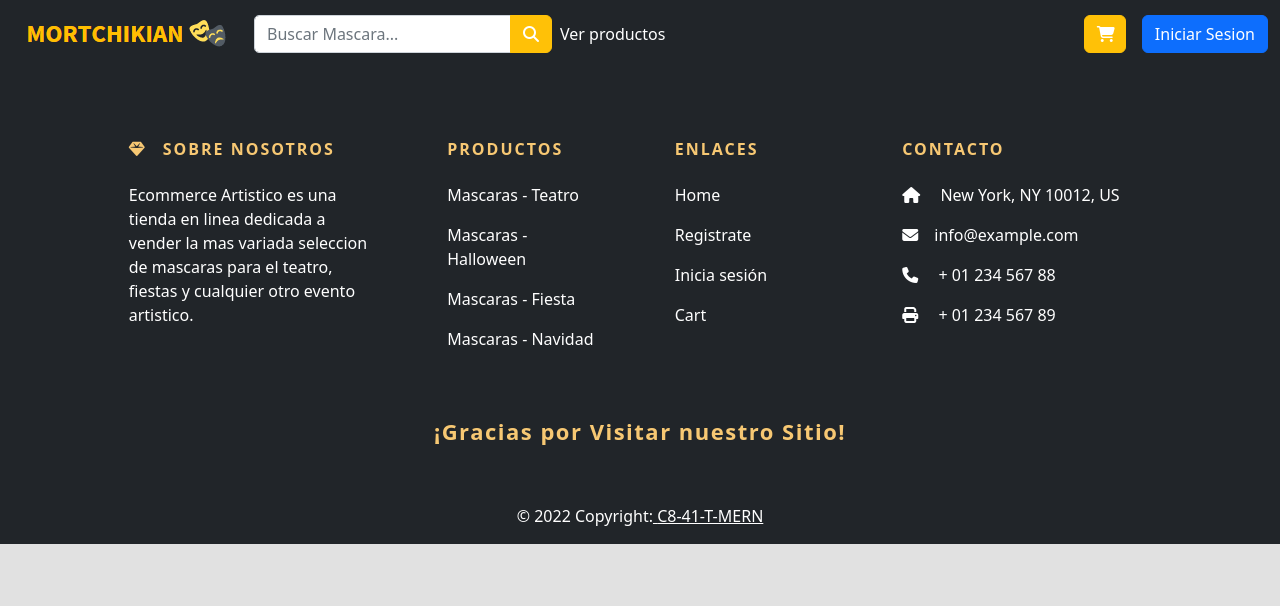
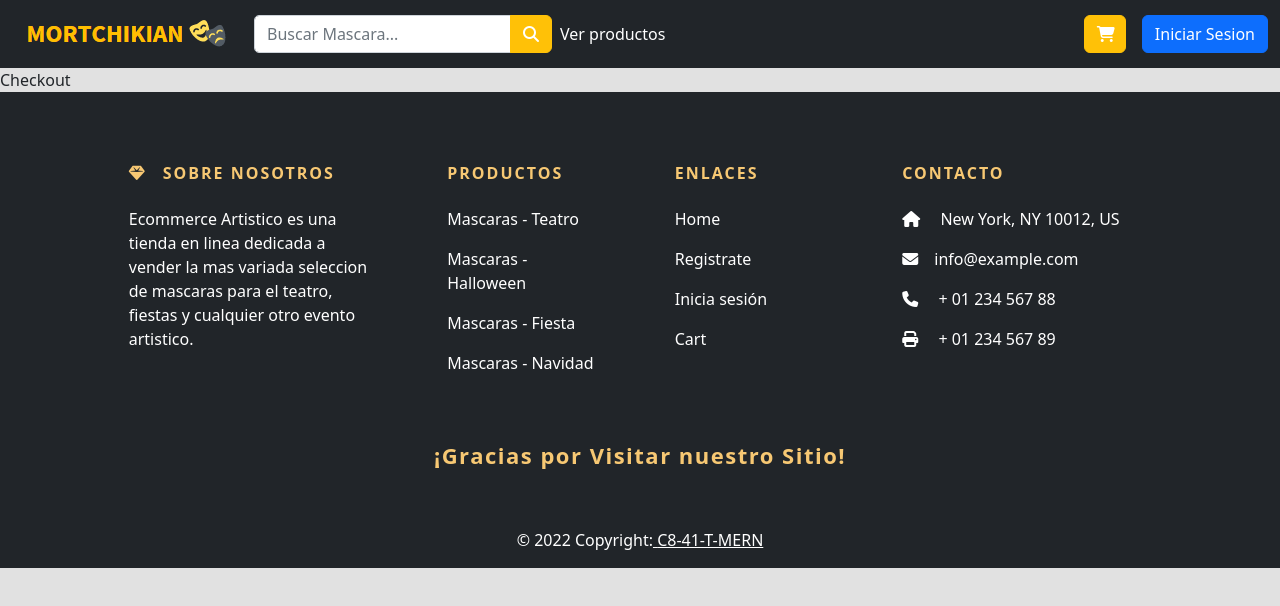
Before and after one commit to No-Country/C8-41-t-mern, a React (Vite) app in the folder client/: page /checkout in a window 1280 px wide. Shown: the top 606 px of the page. Built offline with nearby package versions, Linux system fonts and the light colour scheme.

Commit message:
componentes checkout y  result instanciados

```diff
--- a/client/src/App.jsx
+++ b/client/src/App.jsx
@@ -24,6 +24,8 @@ import PasswordReset from "./components/PasswordReset";
 import NewPassword from "./components/NewPassword";
 import MyProfile from "./components/UserPanel/MyProfile";
 import Cart from "./components/Cart/Cart";
+import CheckoutResult from "./components/Checkout/CheckoutResult";
+import Checkout from "./components/Checkout/Checkout";
 
 
 function App() {
@@ -58,6 +60,10 @@ function App() {
           <Route path="password-reset" element={<PasswordReset />} />
           <Route path="newpassword/:id" element={<NewPassword />} />
           <Route path="cart" element={<Cart />} />
+          <Route path="checkout" element={<Checkout />}>
+          <Route path="result" element={user ? <CheckoutResult /> : <Navigate to="/login" replace/>} />
+          </Route>
+
           <Route path="detalle-busqueda" element={<DetalleBusqueda />} />
           <Route path="restringido" element={<Forbidden />} />
 
--- a/client/src/components/Cart/Cart.jsx
+++ b/client/src/components/Cart/Cart.jsx
@@ -17,6 +17,8 @@ const Cart = () => {
       if (isEmpty) return <p>Your cart is empty</p>;
     const handleSubmit =()=>{
     e.preventDefault();
+    //ESTABLECER METODO PARA CHECKOUT AQUI
+
     }
   return (
     <>
--- /dev/null
+++ b/client/src/components/Checkout/Checkout.jsx
@@ -0,0 +1,9 @@
+import React from 'react'
+
+const Checkout = () => {
+  return (
+    <div>Checkout</div>
+  )
+}
+
+export default Checkout
--- /dev/null
+++ b/client/src/components/Checkout/CheckoutResult.jsx
@@ -0,0 +1,9 @@
+import React from 'react'
+
+const CheckoutResult = () => {
+  return (
+    <div>CheckoutResult</div>
+  )
+}
+
+export default CheckoutResult
```
